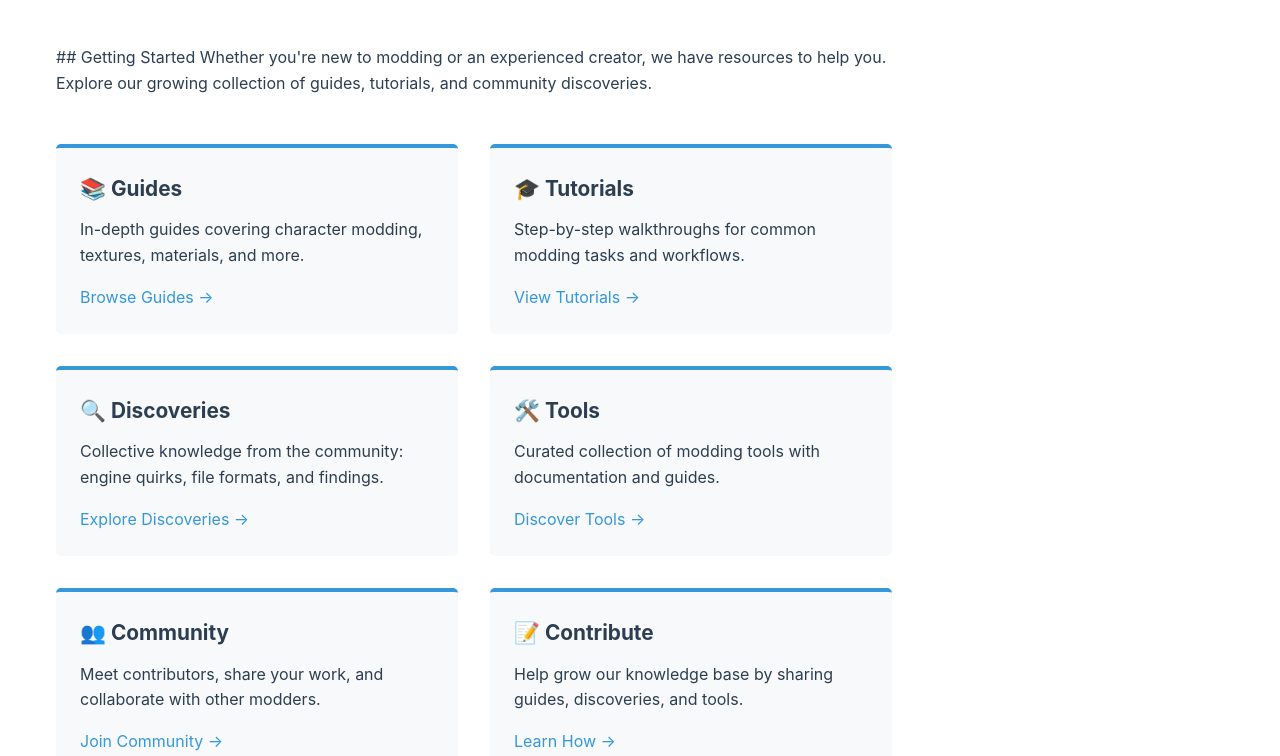
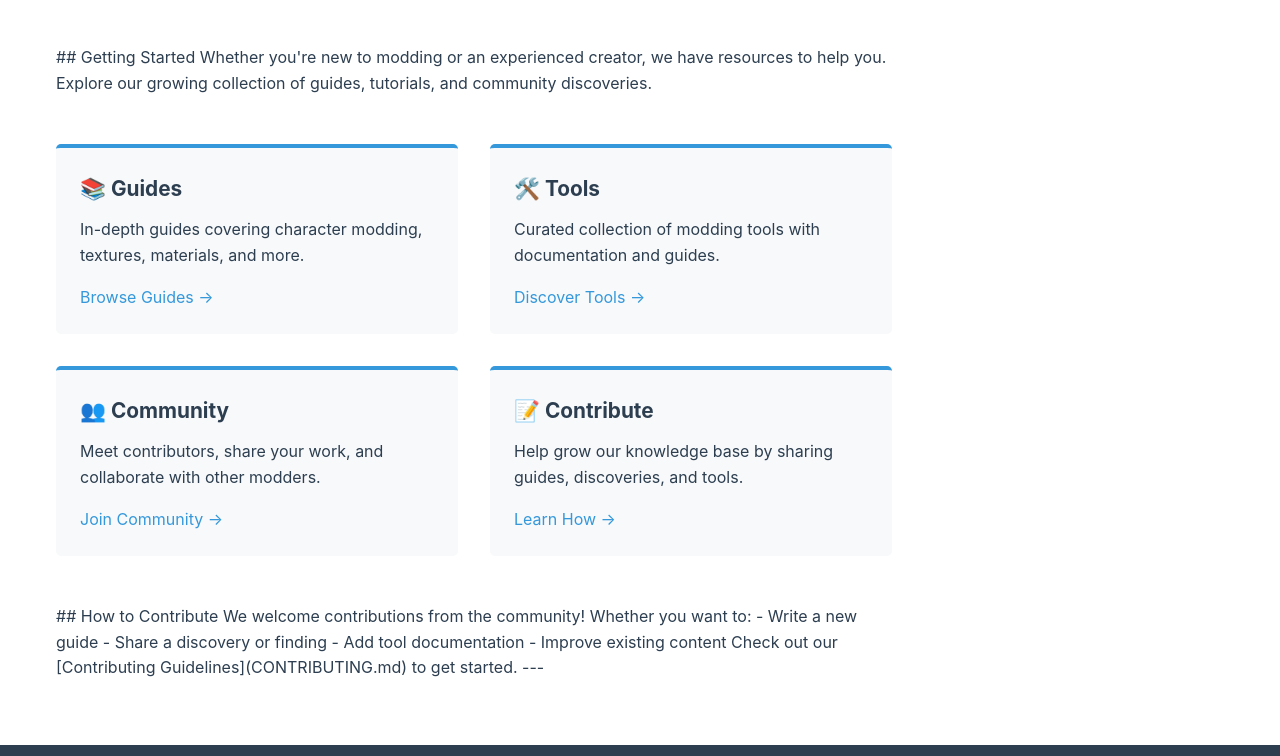
Before and after one commit to fealyx/tvs, an Eleventy site: page content/src/index.html in a window 1280 px wide. Shown: the part 499-1255 px from the top of the page. Built offline with nearby package versions, Linux system fonts and the light colour scheme; Eleventy itself is replaced by a stand-in of ours; files that its build step writes are made by us from their sources.

```diff
--- a/content/src/index.html
+++ b/content/src/index.html
@@ -17,18 +17,6 @@
     <h3>📚 Guides</h3>
     <p>In-depth guides covering character modding, textures, materials, and more.</p>
     <a href="/guides/">Browse Guides →</a>
-  </div>
-
-  <div class="featured-card">
-    <h3>🎓 Tutorials</h3>
-    <p>Step-by-step walkthroughs for common modding tasks and workflows.</p>
-    <a href="/tutorials/">View Tutorials →</a>
-  </div>
-
-  <div class="featured-card">
-    <h3>🔍 Discoveries</h3>
-    <p>Collective knowledge from the community: engine quirks, file formats, and findings.</p>
-    <a href="/discoveries/">Explore Discoveries →</a>
   </div>
 
   <div class="featured-card">
```
Also changed, not shown: common/scripts/build-pages.js (+5 -3 lines), .github/workflows/pages.yml, content/README.md.
